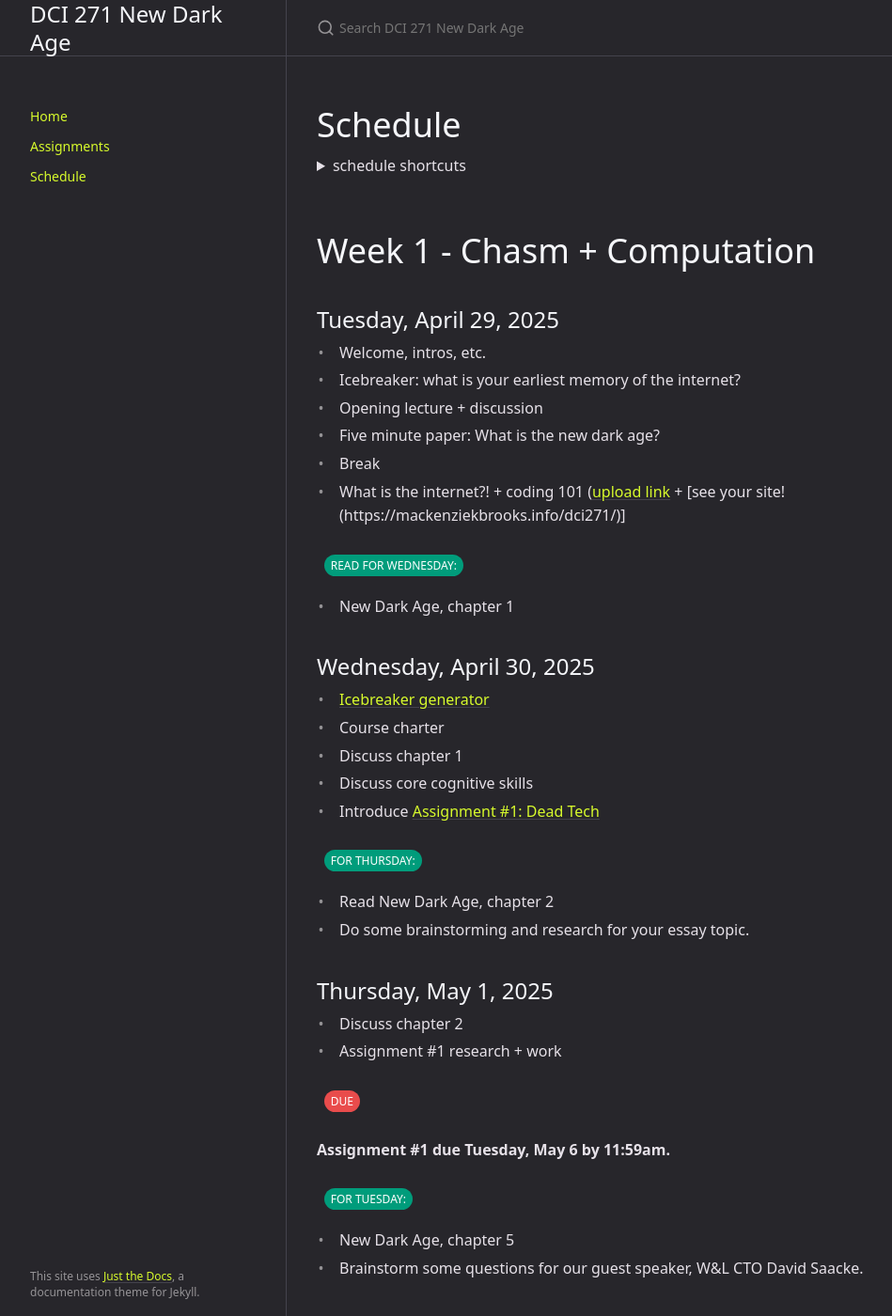
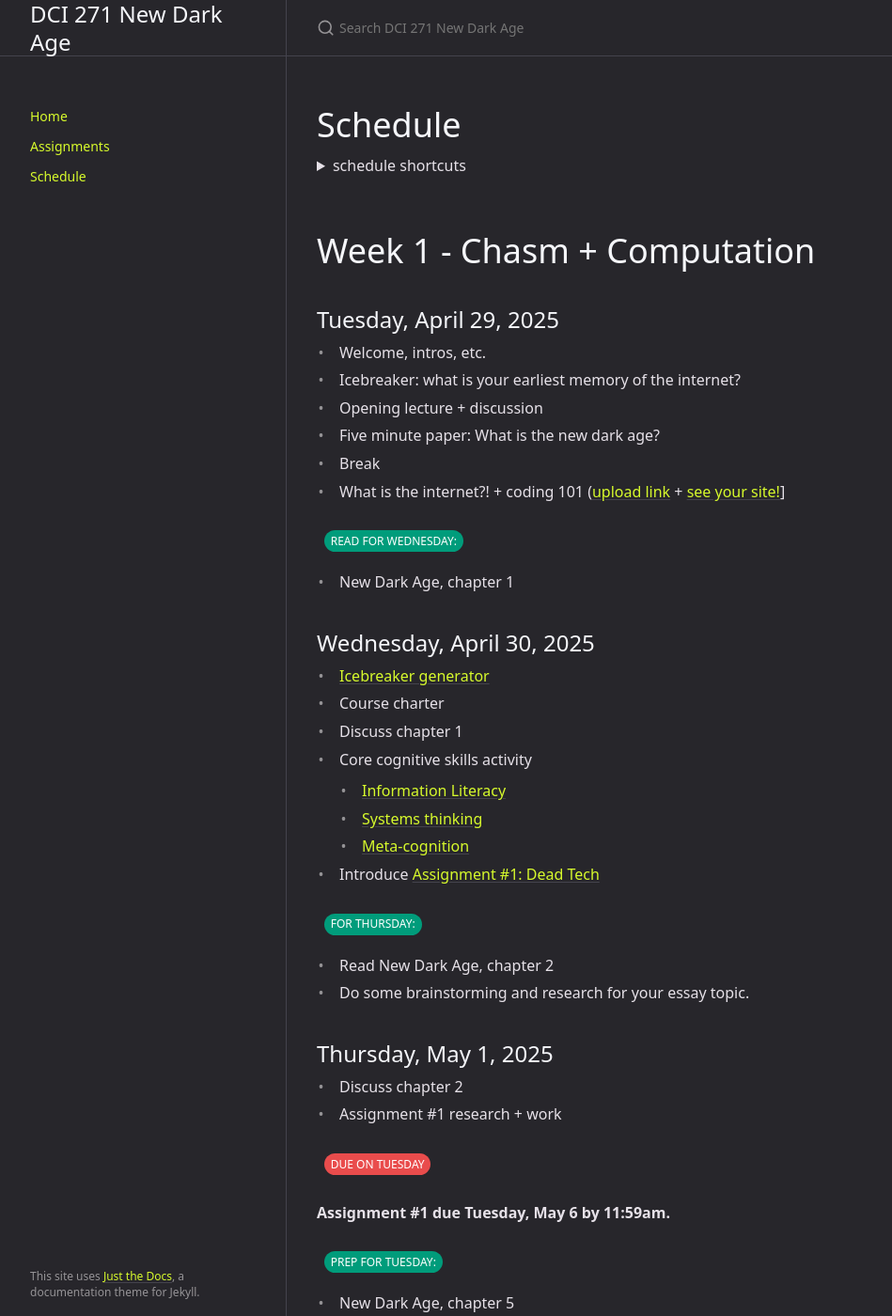
Before and after one commit to mackenziekbrooks/dci271-s25-newdarkage, a Jekyll site: the page built from docs/schedule.md, in a window 1280 px wide and 1400 px high. Shown: the whole window at 94% size, without its empty margins (87-1036 px from the left). Built offline with Jekyll 4.4.1, drawn with Linux system fonts in a browser that asks for light colours; cached includes are drawn as plain includes.

Commit message:
monday work

```diff
--- a/docs/schedule.md
+++ b/docs/schedule.md
@@ -24,7 +24,7 @@ nav_order: 3
 * Opening lecture + discussion
 * Five minute paper: What is the new dark age?
 * Break
-* What is the internet?! + coding 101 ([upload link](https://wlu.app.box.com/f/096d822840794c3aafd4521c7550d622) + [see your site!(https://mackenziekbrooks.info/dci271/)]
+* What is the internet?! + coding 101 ([upload link](https://wlu.app.box.com/f/096d822840794c3aafd4521c7550d622) + [see your site!](https://mackenziekbrooks.info/dci271/)]
 
 Read for Wednesday:
 {: .label .label-green }
@@ -35,7 +35,10 @@ Read for Wednesday:
 * [Icebreaker generator](https://mackenziekbrooks.github.io/icebreaker-generator/)
 * Course charter
 * Discuss chapter 1
-* Discuss core cognitive skills
+* Core cognitive skills activity
+  * [Information Literacy](https://www.ala.org/acrl/standards/ilframework)
+  * [Systems thinking](https://thesystemsthinker.com/wp-content/uploads/2016/03/Introduction-to-Systems-Thinking-IMS013Epk.pdf)
+  * [Meta-cognition](https://www.cambridge.org/core/services/aop-cambridge-core/content/view/B670B062FF21016A7CFEB4EACB81D72C)
 * Introduce [Assignment #1: Dead Tech](../../assignments/#assignment-1-dead-tech)
 
 For Thursday:
@@ -50,11 +53,11 @@ For Thursday:
 * Discuss chapter 2
 * Assignment #1 research + work
 
-Due
+Due on Tuesday
 {: .label .label-red }
 **Assignment #1 due Tuesday, May 6 by 11:59am.**
 
-For Tuesday:
+Prep for Tuesday:
 {: .label .label-green }
 * New Dark Age, chapter 5
 * Brainstorm some questions for our guest speaker, W&L CTO David Saacke.
```
Also changed, not shown: docs/assignments.md (+5 -3 lines), index.md (+3 -1 lines), 4 other files.
